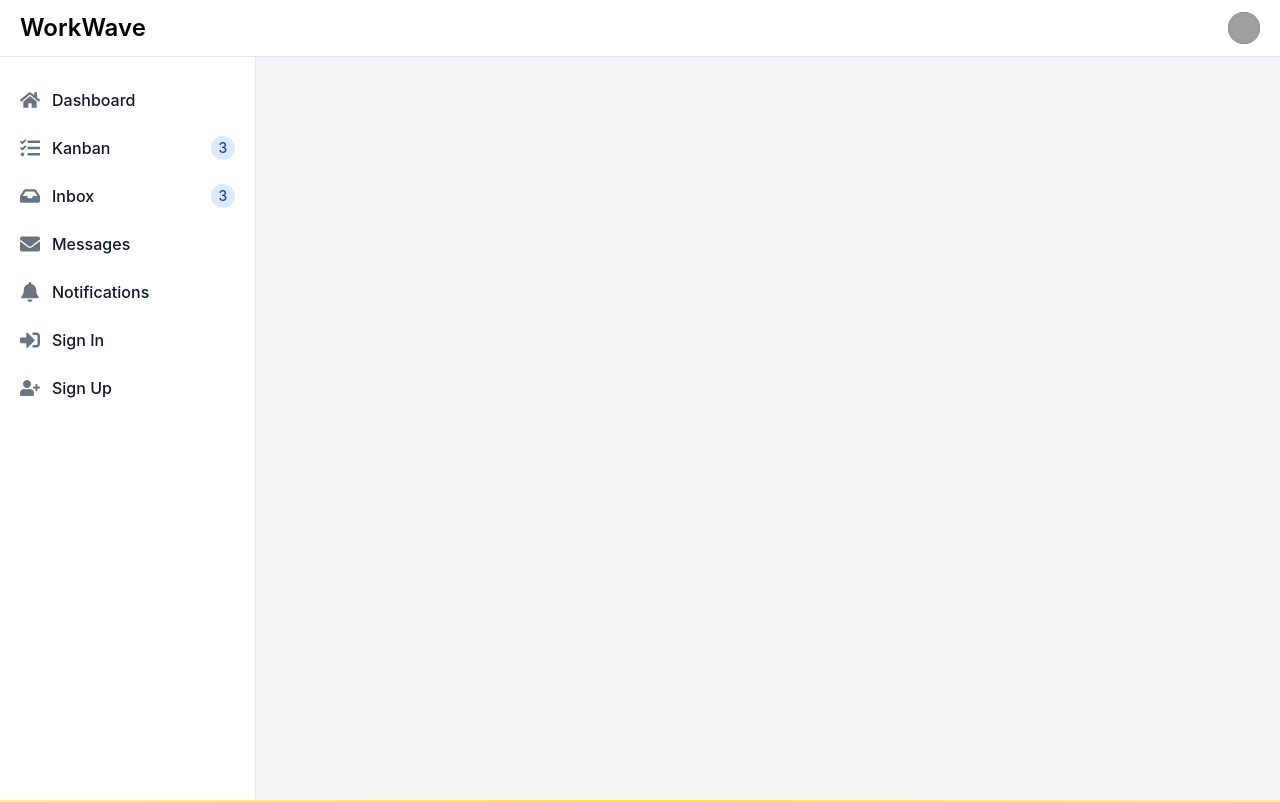
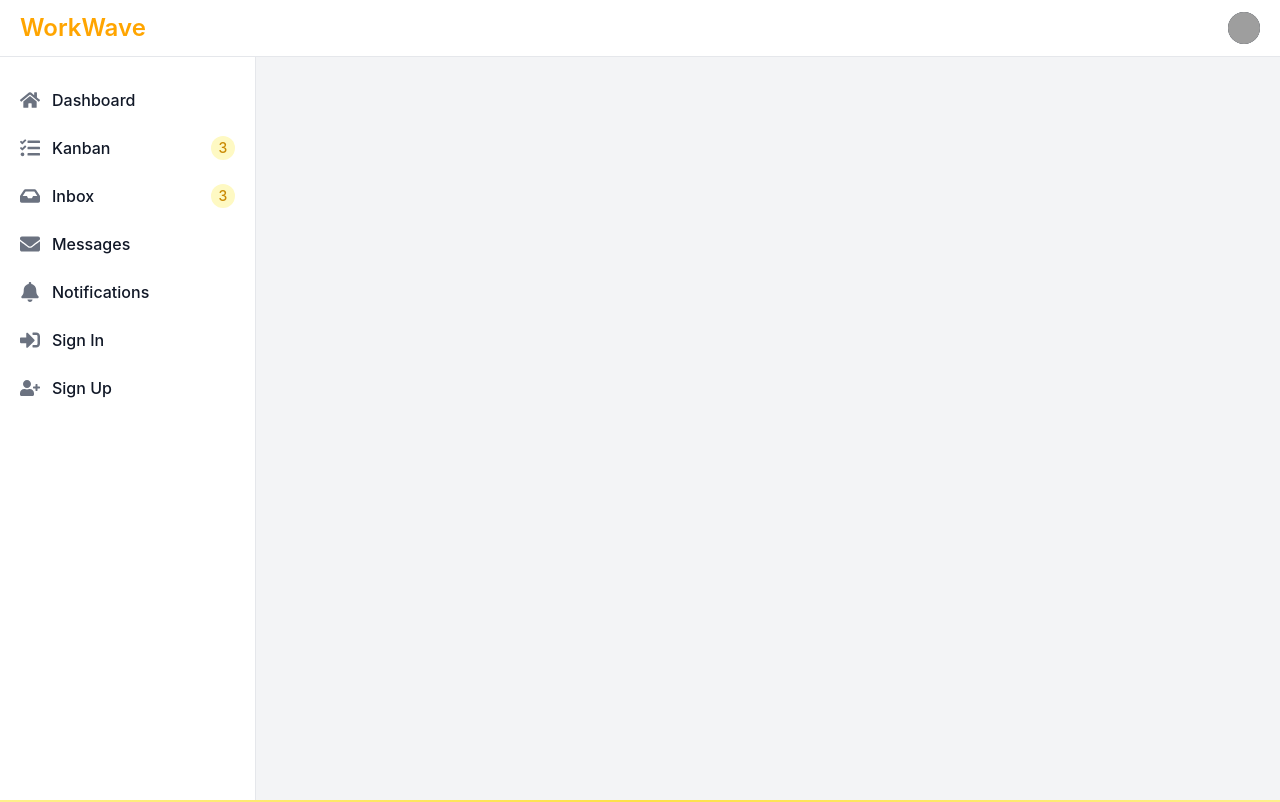
Before and after one commit to INTEL-ONBOARD/WorkWave-Frontend, a React (Vite) app in the folder WorkWave/: page /dashboard in a window 1280 px wide. Shown: the top 802 px of the page. Built offline with nearby package versions, Linux system fonts and the light colour scheme; grey boxes are pictures that could not be loaded.

Commit message:
UI fixes

```diff
--- a/WorkWave/src/components/SideBar.jsx
+++ b/WorkWave/src/components/SideBar.jsx
@@ -27,7 +27,7 @@ const Sidebar = () => {
             >
               <FaTasks className="w-5 h-5 text-gray-500 transition duration-75  group-hover:text-gray-900 da" />
               <span className="flex-1 ms-3 whitespace-nowrap">Kanban</span>
-              <span className="inline-flex items-center justify-center w-3 h-3 p-3 ms-3 text-sm font-medium text-blue-800 bg-blue-100 rounded-full ">3</span>
+              <span className="inline-flex items-center justify-center w-3 h-3 p-3 ms-3 text-sm font-medium text-yellow-600 bg-yellow-100 rounded-full ">3</span>
             </Link>
           </li>
           <li>
@@ -37,7 +37,7 @@ const Sidebar = () => {
             >
               <FaInbox className="w-5 h-5 text-gray-500 transition duration-75  group-hover:text-gray-900 " />
               <span className="flex-1 ms-3 whitespace-nowrap">Inbox</span>
-              <span className="inline-flex items-center justify-center w-3 h-3 p-3 ms-3 text-sm font-medium text-blue-800 bg-blue-100 rounded-full">3</span>
+              <span className="inline-flex items-center justify-center w-3 h-3 p-3 ms-3 text-sm font-medium text-yellow-600 bg-yellow-100 rounded-full">3</span>
             </Link>
           </li>
           <li>
--- a/WorkWave/src/pages/dashboard/dashboard.jsx
+++ b/WorkWave/src/pages/dashboard/dashboard.jsx
@@ -33,7 +33,7 @@ const Dashboard = () => {
                             </button>
 
                             <a href="https://flowbite.com" className="flex ms-2 md:me-24">
-                                <span className="self-center text-xl font-semibold sm:text-2xl whitespace-nowrap ">WorkWave</span>
+                                <span className="self-center text-xl font-semibold sm:text-2xl whitespace-nowrap " style={{color:'orange'}}>WorkWave</span>
                             </a>
                         </div>
 
```
